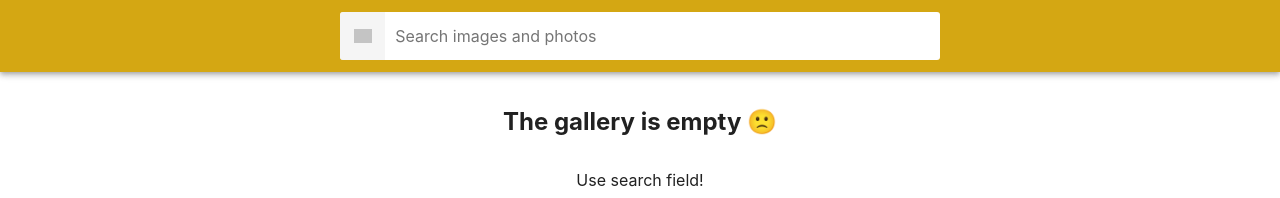
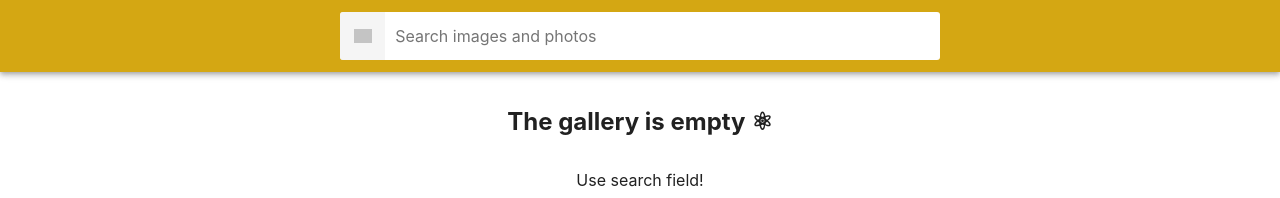
Before and after one commit to AleksDu/goit-react-hw-03-image-finder, a React (Create React App) app: page / in a window 1280 px wide. Shown: the top 198 px of the page. Built offline with nearby package versions, Linux system fonts and the light colour scheme; grey boxes are pictures that could not be loaded.

Commit message:
Update App.js

```diff
--- a/src/App.js
+++ b/src/App.js
@@ -88,7 +88,7 @@ const App = () => {
 
       {images.length < 1 && (
         <Message>
-          <h2>The gallery is empty 🙁</h2>
+          <h2>The gallery is empty ⚛</h2>
           <p>Use search field!</p>
         </Message>
       )}
@@ -112,7 +112,7 @@ const App = () => {
 
       {error && (
         <Message>
-          <h2>Oops! 😫</h2>
+          <h2>Oops!😭</h2>
           <p>
             Sorry, something went wrong. Please try again, or{" "}
             <a href="/">refresh the page</a>.
```
